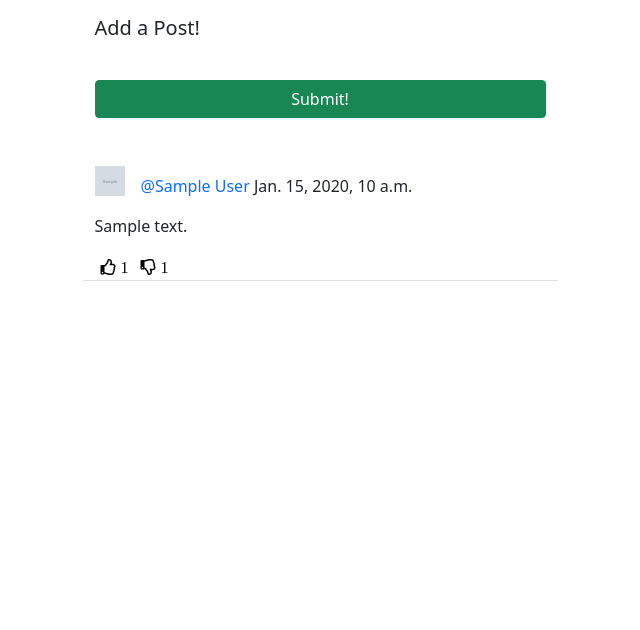
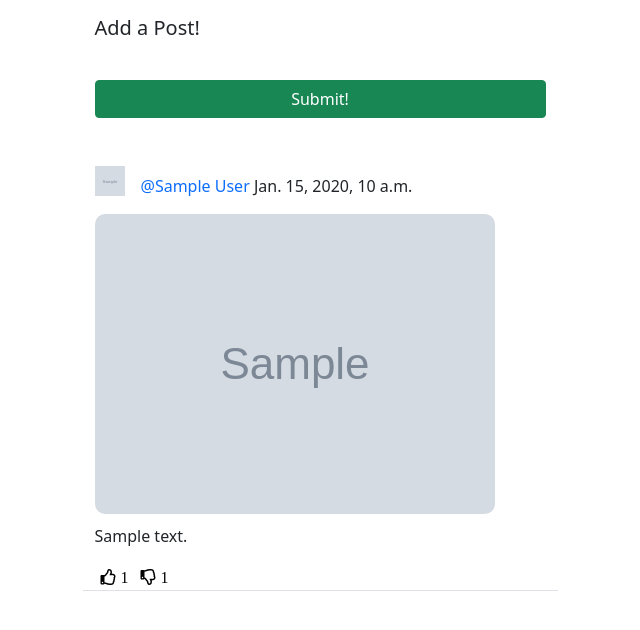
Before and after one commit to souravsarker2015/social_media_app, a Django app: template social/templates/social/post_list.html in a window 1280 px wide. Shown: the part 56-686 px from the top of the page, without its empty margins (320-960 px from the left). Run offline with Django 4.2, Linux system fonts and the light colour scheme; the template is opened without the code that fills it: most values are stand-ins (such as "Sample title", 1, 10 or a date in 2020); grey boxes marked "Sample" are stand-in pictures; parts of the project's set-up code (start-up, migrations or seed data) failed here and were passed over; some libraries are stand-ins or nearby versions.

Commit message:
post image

```diff
--- a/social/forms.py
+++ b/social/forms.py
@@ -12,10 +12,11 @@
             }
         )
     )
+    image = forms.ImageField(required=False)
 
     class Meta:
         model = Post
-        fields = ['body']
+        fields = ['body', 'image']
 
 
 class CommentForm(forms.ModelForm):
--- a/social/models.py
+++ b/social/models.py
@@ -7,6 +7,7 @@
 
 class Post(models.Model):
     body = models.TextField()
+    image = models.ImageField(upload_to='uploads/post_photos', blank=True, null=True)
     created_on = models.DateTimeField(default=timezone.now)
     author = models.ForeignKey(User, on_delete=models.CASCADE)
     likes = models.ManyToManyField(User, blank=True, related_name='likes')
--- a/social/templates/social/post_delete.html
+++ b/social/templates/social/post_delete.html
@@ -4,7 +4,7 @@
     <div class="container">
         <div class="row mt-5">
             <div class="col-md-3 col-sm-6">
-                <a href="{% url 'post_details' object.post.pk %}" class="btn btn-light">Back to Feed</a>
+                <a href="{% url 'post_details' post.pk %}" class="btn btn-light">Back to Feed</a>
             </div>
         </div>
         <div class="row justify-content-center mt-5">
--- a/social/templates/social/post_edit.html
+++ b/social/templates/social/post_edit.html
@@ -15,7 +15,7 @@
         </div>
         <div class="row justify-content-center mt-3 mb-5">
             <div class="col-md-5 col-sm-12">
-                <form method="POST">
+                <form method="POST" enctype="multipart/form-data">
                     {% csrf_token %}
                     {{ form | crispy }}
                     <div class="d-grid gap-2">
--- a/social/templates/social/post_list.html
+++ b/social/templates/social/post_list.html
@@ -10,7 +10,7 @@
         </div>
         <div class="row justify-content-center mt-3 mb-5">
             <div class="col-md-5 col-sm-12">
-                <form method="POST">
+                <form method="POST" enctype="multipart/form-data">
                     {% csrf_token %}
                     {{ form | crispy }}
                     <div class="d-grid gap-2">
@@ -31,6 +31,9 @@
                         </p>
                     </div>
                     <div class="position-relative">
+                        {% if post.image %}
+                            <img src="{{ post.image.url }}" class="post-image" alt="">
+                        {% endif %}
                         <p>{{ post.body }}</p>
                         <a href="{% url 'post_details' post.pk %}" class="stretched-link"></a>
                     </div>
--- a/social/templates/social/profile.html
+++ b/social/templates/social/profile.html
@@ -81,6 +81,9 @@
                         </p>
                     </div>
                     <div class="position-relative">
+                        {% if post.image %}
+                            <img src="{{ post.image.url }}" class="post-image" alt="">
+                        {% endif %}
                         <p>{{ post.body }}</p>
                         <a href="{% url 'post_details' post.pk %}" class="stretched-link"></a>
                     </div>
--- a/static/style.css
+++ b/static/style.css
@@ -19,6 +19,13 @@
 .post-img {
     float: left;
     margin-right: 1rem;
+}
+
+.post-image {
+    max-width: 100%;
+    height: auto;
+    border-radius: 10px;
+    margin-bottom: 10px;
 }
 
 .child-comment {
```
Also changed, not shown: social/views.py (+6 -2 lines), media/uploads/post_photos/c950295.png (added), media/uploads/post_photos/c950295_QyQYXxd.png (added), social/migrations/0012_post_image.py (added).
